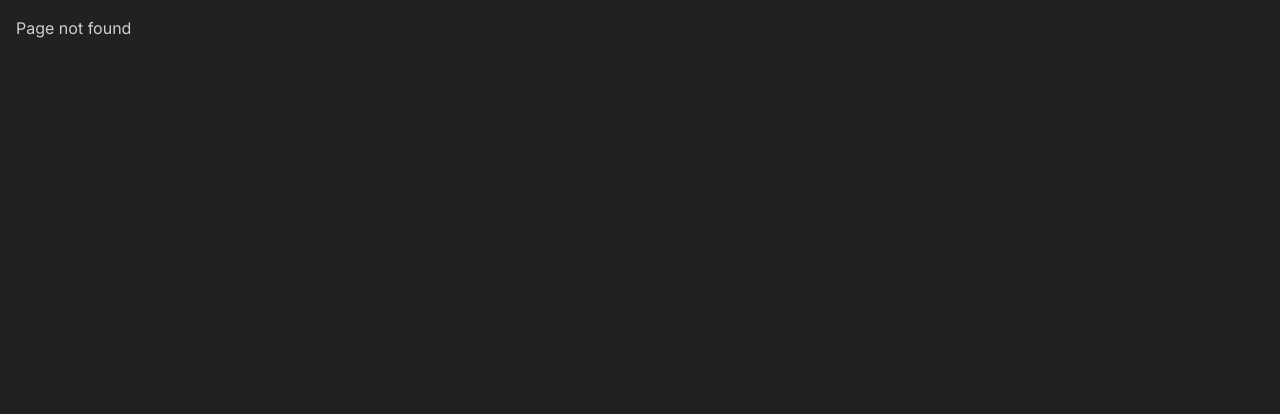
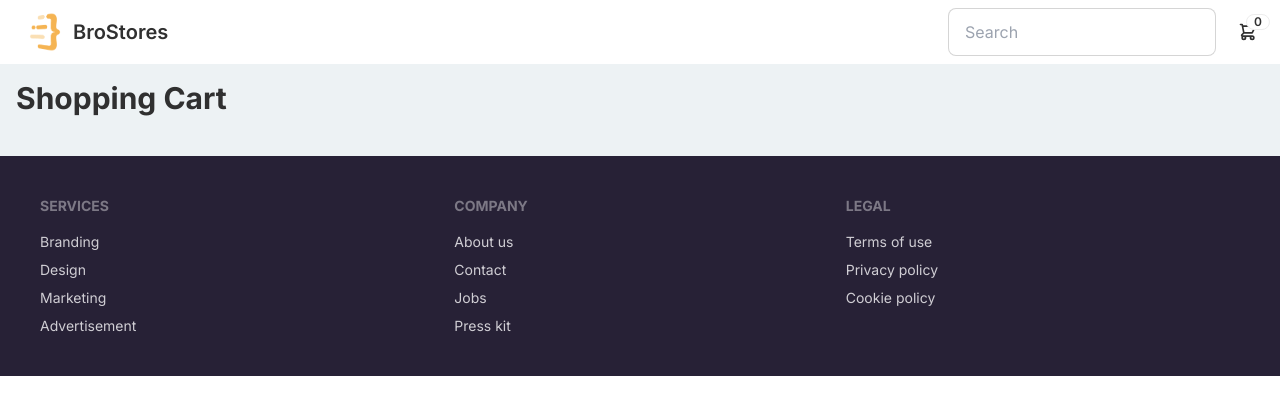
Before and after one commit to Debangshu767/next-ecom, a Next.js app: page /cart in a window 1280 px wide. Before the commit this address had no page. Shown: the top 414 px of the page. Built offline with nearby package versions, Linux system fonts and the light colour scheme; no server answers.

Commit message:
navbar, footer implemented

```diff
--- /dev/null
+++ b/src/app/Footer.tsx
@@ -0,0 +1,28 @@
+export default function Footer() {
+    return (
+      <footer className="bg-neutral p-10 text-neutral-content">
+        <div className="footer m-auto max-w-7xl">
+          <div>
+            <span className="footer-title">Services</span>
+            <a className="link-hover link">Branding</a>
+            <a className="link-hover link">Design</a>
+            <a className="link-hover link">Marketing</a>
+            <a className="link-hover link">Advertisement</a>
+          </div>
+          <div>
+            <span className="footer-title">Company</span>
+            <a className="link-hover link">About us</a>
+            <a className="link-hover link">Contact</a>
+            <a className="link-hover link">Jobs</a>
+            <a className="link-hover link">Press kit</a>
+          </div>
+          <div>
+            <span className="footer-title">Legal</span>
+            <a className="link-hover link">Terms of use</a>
+            <a className="link-hover link">Privacy policy</a>
+            <a className="link-hover link">Cookie policy</a>
+          </div>
+        </div>
+      </footer>
+    );
+  }
--- /dev/null
+++ b/src/app/Navbar/Navbar.tsx
@@ -0,0 +1,50 @@
+import Link from "next/link"
+
+import logo from "@/assets/logo.png"
+import Image from "next/image"
+import { redirect } from "next/navigation";
+import { getCart } from "@/lib/db/cart";
+import ShoppingCartButton from "./ShoppingCartButton";
+
+
+async function searchproducts(FormData:FormData) {
+    "use server";
+
+    const searchQuery = FormData.get("searchQuery")?.toString();
+
+    if(searchQuery) {
+        redirect("/search?query=" + searchQuery);
+    }
+
+}
+
+export default async function Navbar() {
+
+    const cart = await getCart();
+
+    return(
+        <div className="bg-base-100">
+            <div className="navbar max-w-7xl m-auto flex-col sm:flex-row gap-2">
+                <div className="flex-1">
+                <Link href="/" className="btn btn-ghost text-xl normal-case">
+                    <Image src={logo} height={40} width={40} alt= "Logo"/>
+                    BroStores
+                </Link>
+                </div>
+                <div className="flex-none gap-2">
+                    <form action={searchproducts}>
+                        <div className="form-control">
+                            <input
+                                name="searchQuery"
+                                placeholder="Search"
+                                className="input input-bordered w-full min-w-[100px]"
+                            />
+                        </div>
+                    </form>
+                    <ShoppingCartButton cart={cart}/>
+                </div>
+            </div>
+
+        </div>
+    )
+}
--- /dev/null
+++ b/src/app/Navbar/ShoppingCartButton.tsx
@@ -0,0 +1,54 @@
+"use client"
+
+import { ShoppingCart } from "@/lib/db/cart";
+import { formatPrice } from "@/lib/format";
+import Link from "next/link"
+interface ShoppingCartButtonProps {
+  cart: ShoppingCart | null;
+}
+
+export default function ShoppingCartButton({ cart }: ShoppingCartButtonProps) {
+
+    function closeDropdown(){
+        const elem = document.activeElement as HTMLElement
+        if(elem) {
+            elem.blur();
+        }
+    }
+
+    return (
+    <div className="dropdown dropdown-end">
+      <label tabIndex={0} className="btn-ghost btn-circle btn">
+        <div className="indicator">
+          <svg
+            xmlns="http://www.w3.org/2000/svg"
+            className="h-5 w-5"
+            fill="none"
+            viewBox="0 0 24 24"
+            stroke="currentColor"
+          >
+            <path
+              strokeLinecap="round"
+              strokeLinejoin="round"
+              strokeWidth="2"
+              d="M3 3h2l.4 2M7 13h10l4-8H5.4M7 13L5.4 5M7 13l-2.293 2.293c-.63.63-.184 1.707.707 1.707H17m0 0a2 2 0 100 4 2 2 0 000-4zm-8 2a2 2 0 11-4 0 2 2 0 014 0z"
+            />
+          </svg>
+          <span className="badge badge-sm indicator-item">{ cart?.size || 0}</span>
+        </div>
+      </label>
+      <div
+      tabIndex={0}
+      className="card dropdown-content card-compact mt-3 w-52 bg-base-100 shadow z-30"
+      >
+        <div className="card-body">
+            <span className="text-lg font-bold"> {cart?.size || 0} Items</span>
+            <span className="text-info"> Subtotal : {formatPrice(cart?.subtotal || 0)}</span>
+            <div className="card-actions">
+                <Link href="/cart" className="btn btn-primary btn-block" onClick={closeDropdown}>View Cart</Link>
+            </div>
+        </div>
+      </div>
+    </div>
+  );
+}
--- /dev/null
+++ b/src/app/cart/page.tsx
@@ -0,0 +1,13 @@
+
+export const metadata = {
+    title : "your cart - Brostores"
+}
+
+export default async function CartPage() {
+    return(
+        <div>
+            <h1 className="text-3xl font-bold mb-6">Shopping Cart</h1>
+        </div>
+    )
+
+}
--- a/src/app/layout.tsx
+++ b/src/app/layout.tsx
@@ -1,11 +1,13 @@
 import "./globals.css";
 import type { Metadata } from "next";
 import { Inter } from "next/font/google";
+import Navbar from "./Navbar/Navbar";
+import Footer from "./Footer";
 
 const inter = Inter({ subsets: ["latin"] });
 
 export const metadata: Metadata = {
-  title: "EcommerceApp",
+  title: "Brostores",
   description: "this is an eccomerce app",
 };
 
@@ -17,7 +19,9 @@ export default function RootLayout({
   return (
     <html lang="en">
       <body className={inter.className}>
+        <Navbar/>
         <main className="p-4 max-w-7xl m-auto min-w-[300px]">{children}</main>
+        <Footer/>
       </body>
     </html>
   );
--- a/tailwind.config.ts
+++ b/tailwind.config.ts
@@ -8,7 +8,24 @@ const config: Config = {
   ],
   plugins: [require("daisyui")],
   daisyui: {
-    themes: ["halloween"],
+    themes: [
+      {
+        lightTheme: {
+          primary: "#ef233c",
+          secondary: "d90429",
+          accent: "#8d99ae",
+          neutral: "#272136",
+          "base-100": "#ffffff",
+          info: "#778ad4",
+          success: "#23b893",
+          warning: "#f79926",
+          error: "#ea535a",
+          body: {
+            "background-color": "#edf2f4",
+          },
+        },
+      },
+    ],
   },
 }
 export default config
```
Also changed, not shown: 1 other file (tests, documents, lock files or other folders).
